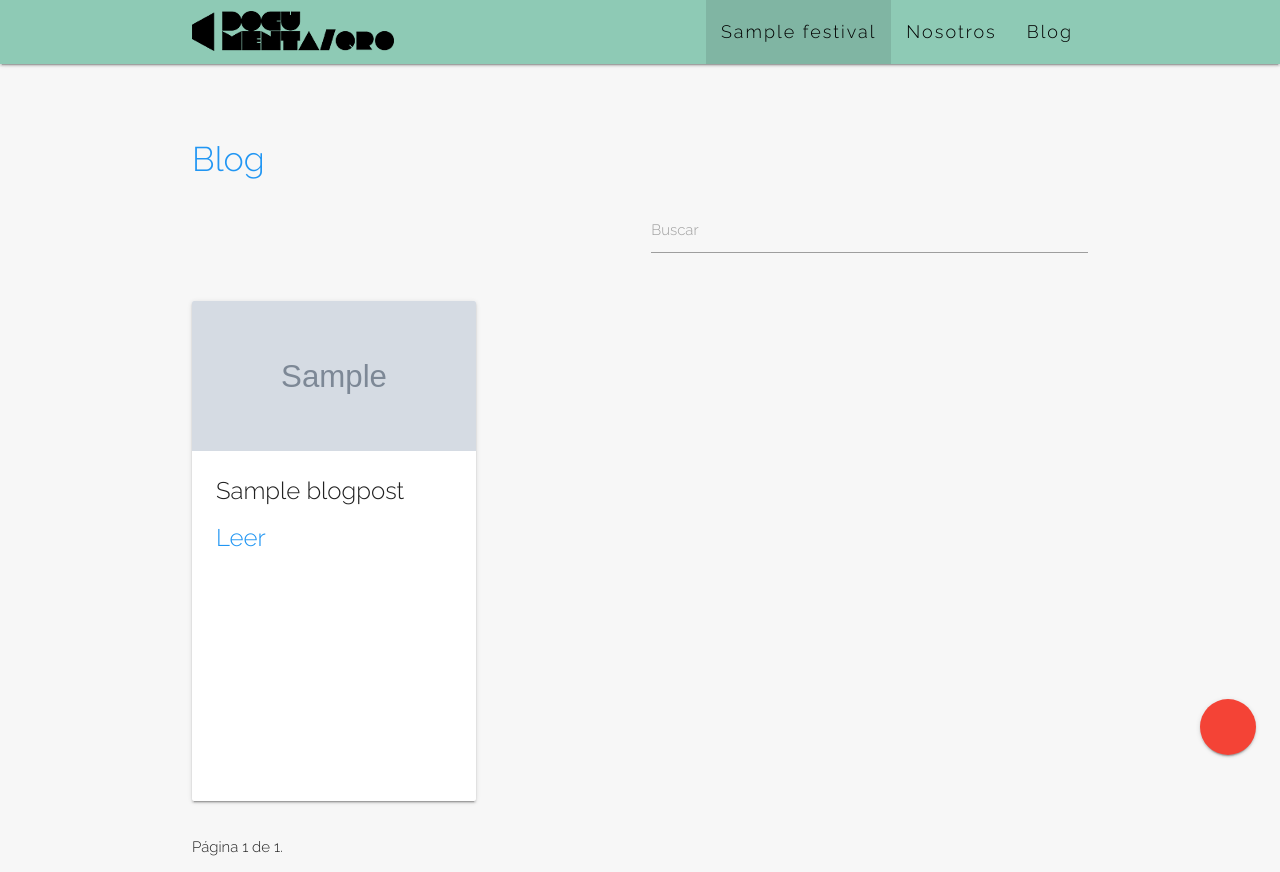
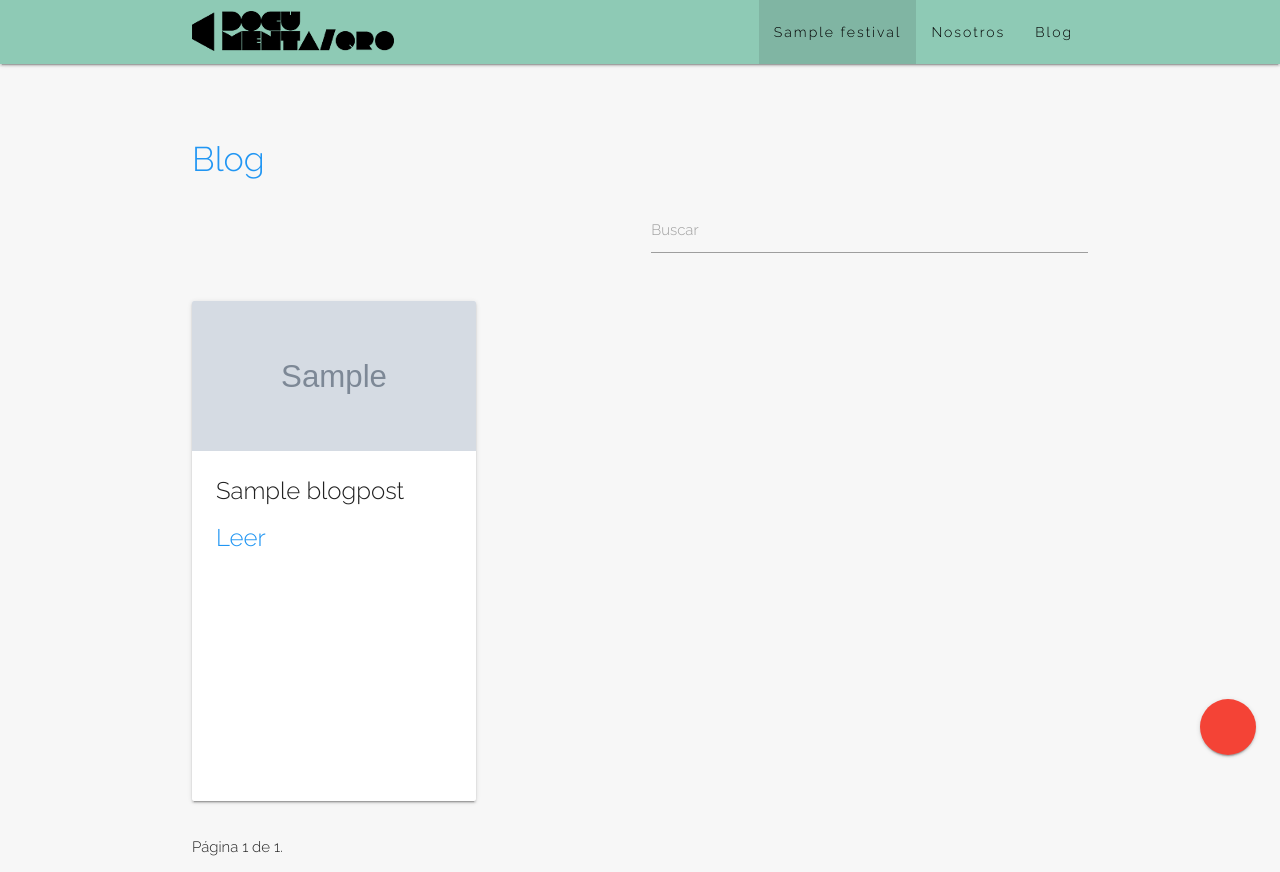
Before and after one commit to juliannieb/documentaqro, a Django app: page /blog/ in a window 1280 px wide. Shown: the top 872 px of the page. Run offline with Django 3.2, Linux system fonts and the light colour scheme; tables that the repository leaves empty hold one stand-in row (values such as "Sample post"); grey boxes marked "Sample" are stand-in pictures; some libraries are stand-ins or nearby versions.

Commit message:
Reduces size of letters in the menu

```diff
--- a/documentaqro/settings.py
+++ b/documentaqro/settings.py
@@ -82,7 +82,7 @@ DATABASES = {
     "default": {
         "ENGINE": "django.db.backends.postgresql_psycopg2",
         "NAME": "documentaqro",
-        "USER": "documentaqro",
+        "USER": "documentaqrouser",
         "PASSWORD": "documentaqro",
         "HOST": "localhost",
         "PORT": "5432",
--- a/templates/base.html
+++ b/templates/base.html
@@ -39,10 +39,10 @@
             <a href="{% url 'index' %}" id="logo-container" class="brand-logo"><img src="{% static "img/documentaqro_logo3.png" %}" class="responsive-img" style="margin-top:11px;"></a>
                 <ul class="right hide-on-med-and-down">
                     {% for festival in festivales %}
-                        <li class="active"><a href="{% url 'evento' festival.pk %}">{{ festival.nombre_corto }}</a></li>
+                        <li class="active"><a href="{% url 'evento' festival.pk %}" style="font-size:14px">{{ festival.nombre_corto }}</a></li>
                     {% endfor %}
-                    <li><a href="{% url 'nosotros' %}">Nosotros</a></li>
-                    <li><a href="{% url 'blog' %}">Blog</a></li>
+                    <li><a href="{% url 'nosotros' %}" style="font-size:14px">Nosotros</a></li>
+                    <li><a href="{% url 'blog' %}" style="font-size:14px">Blog</a></li>
                 </ul>
                 <ul id="nav-mobile" class="side-nav">
                     {% for festival in festivales %}
```
Also changed, not shown: docu/migrations/0015_auto_20160401_0254.py, docu/migrations/0035_auto_20160407_1913.py (deleted).
